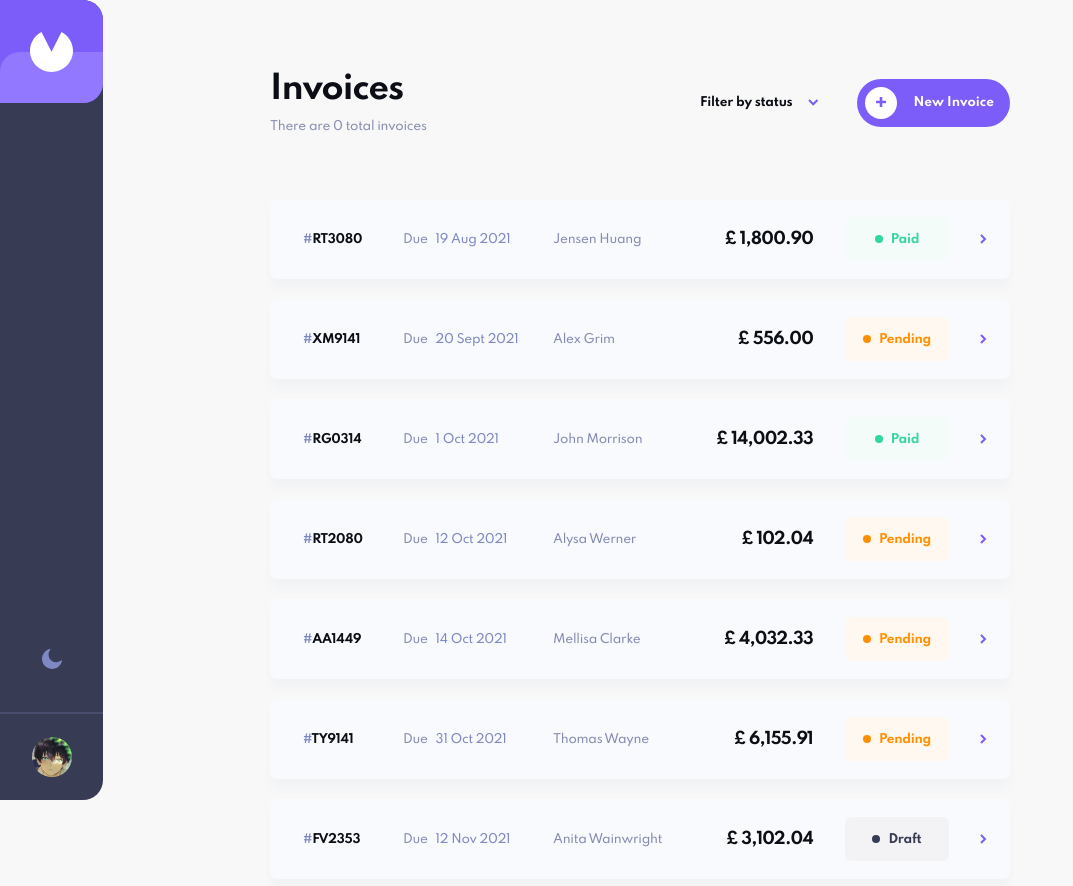
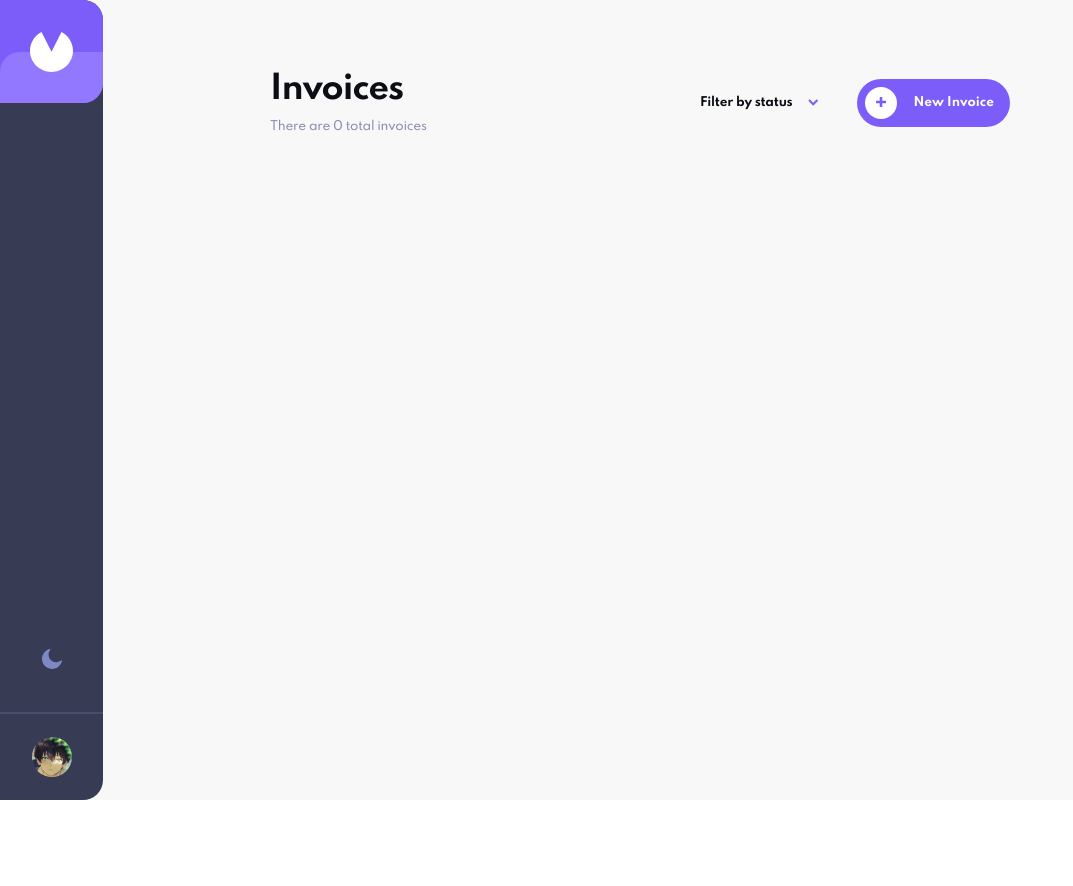
Before and after one commit to Euuphi/invoice-app, a Next.js app: page / in a window 1280 px wide. Shown: the top 886 px of the page, without its empty margins (0-1073 px from the left). After the commit the page ends 800 px from the top, so only its background shows below. Built offline with nearby package versions, Linux system fonts and the light colour scheme.

Commit message:
Fix misspelt invoice list component name

```diff
--- a/src/components/sections/InvoiceList/InvoicesList.js
+++ b/src/components/sections/InvoiceList/InvoiceList.js
@@ -5,7 +5,8 @@ import data from "data/data.json";
 
 const InvoiceList = () => {
     // Extract invoice data from json file intro an array of objects
-    const invoiceData = JSON.parse(JSON.stringify(data));
+    // TODO: Uncomment data after adding screen for no invoices
+    const invoiceData = []; //JSON.parse(JSON.stringify(data));
 
     return (
         <FlexContainer flexDirection="column" gap="2rem">
--- a/src/components/sections/InvoiceList/index.js
+++ b/src/components/sections/InvoiceList/index.js
@@ -1 +1 @@
-export { default } from "./InvoicesList";
+export { default } from "./InvoiceList";
```
